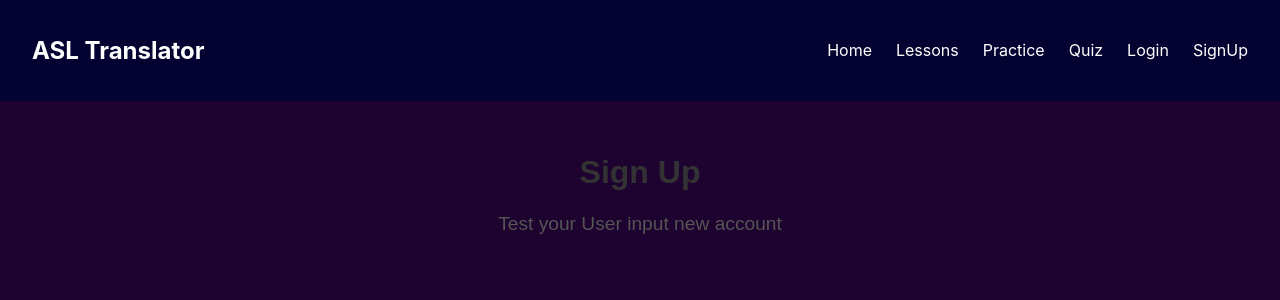
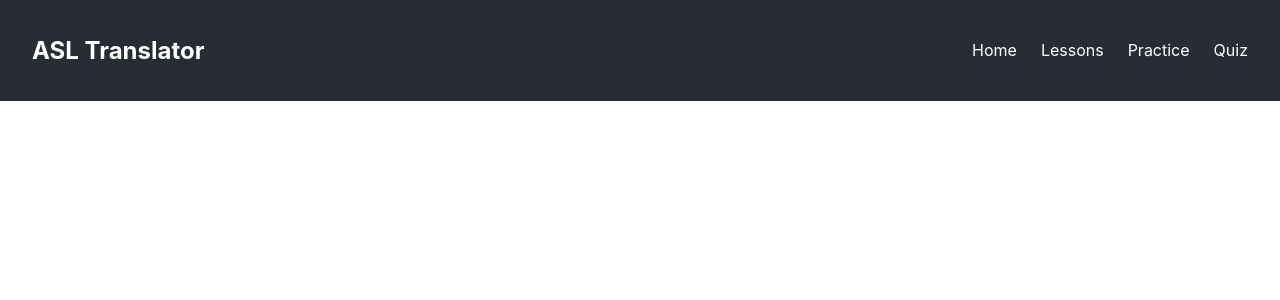
Before and after one commit to dez2413/Asl-translation-, a React (Create React App) app in the folder client/: page /Sign in a window 1280 px wide. Shown: the top 300 px of the page. Built offline with nearby package versions, Linux system fonts and the light colour scheme.

Commit message:
Revert "added login and sign up"
This reverts commit e15c2ce8080f14df1ea905a87eee0a8559555a0f.

```diff
--- a/client/src/App.js
+++ b/client/src/App.js
@@ -5,9 +5,6 @@ import Home from "./pages/Home";
 import Lessons from "./pages/Lessons";
 import Practice from "./pages/Practice";
 import Quiz from "./pages/Quiz";
-import Login from "./pages/Login";
-import Sign from "./pages/Sign";
-
 
 function App() {
   return (
@@ -18,8 +15,6 @@ function App() {
         <Route path="/lessons" element={<Lessons />} />
         <Route path="/practice" element={<Practice />} />
         <Route path="/quiz" element={<Quiz />} />
-        <Route path="/login" element={<Login />} />
-        <Route path="/Sign" element={<Sign />} />
       </Routes>
     </Router>
   );
--- a/client/src/components/Navbar.css
+++ b/client/src/components/Navbar.css
@@ -2,7 +2,7 @@
   display: flex;
   justify-content: space-between;
   align-items: center;
-  background-color: #030231;
+  background-color: #282c34;
   padding: 1rem 2rem;
 }
 
--- a/client/src/components/Navbar.js
+++ b/client/src/components/Navbar.js
@@ -11,8 +11,6 @@ function Navbar() {
         <li><Link to="/lessons">Lessons</Link></li>
         <li><Link to="/practice">Practice</Link></li>
         <li><Link to="/quiz">Quiz</Link></li>
-        <li><Link to="/login">Login</Link></li>
-        <li><Link to="/Sign">SignUp</Link></li>
       </ul>
     </nav>
   );
--- a/client/src/pages/Login.js
+++ /dev/null
@@ -1,13 +0,0 @@
-import React from "react";
-import "./Page.css";
-
-function Login() {
-  return (
-    <div className="page">
-      <h1>Login</h1>
-      <p>User search for account</p>
-    </div>
-  );
-}
-
-export default Login;
--- a/client/src/pages/Page.css
+++ b/client/src/pages/Page.css
@@ -1,7 +1,3 @@
-body {
-  background-color: rgb(30, 2, 48);
-}
-
 .page {
   padding: 2rem;
   text-align: center;
--- a/client/src/pages/Sign.js
+++ /dev/null
@@ -1,13 +0,0 @@
-import React from "react";
-import "./Page.css";
-
-function Sign() {
-  return (
-    <div className="page">
-      <h1>Sign Up</h1>
-      <p>Test your User input new account</p>
-    </div>
-  );
-}
-
-export default Sign;
```
Also changed, not shown: 1 other file (tests, documents, lock files or other folders).
